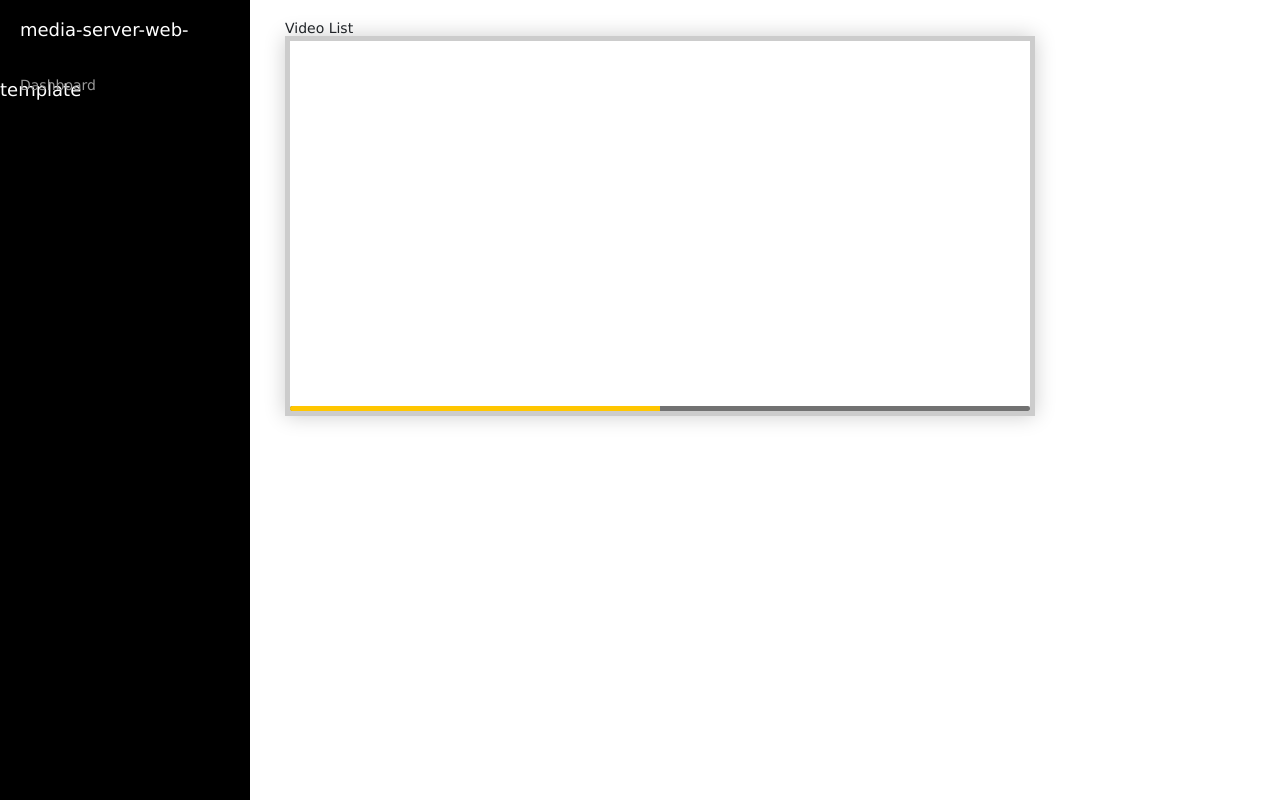
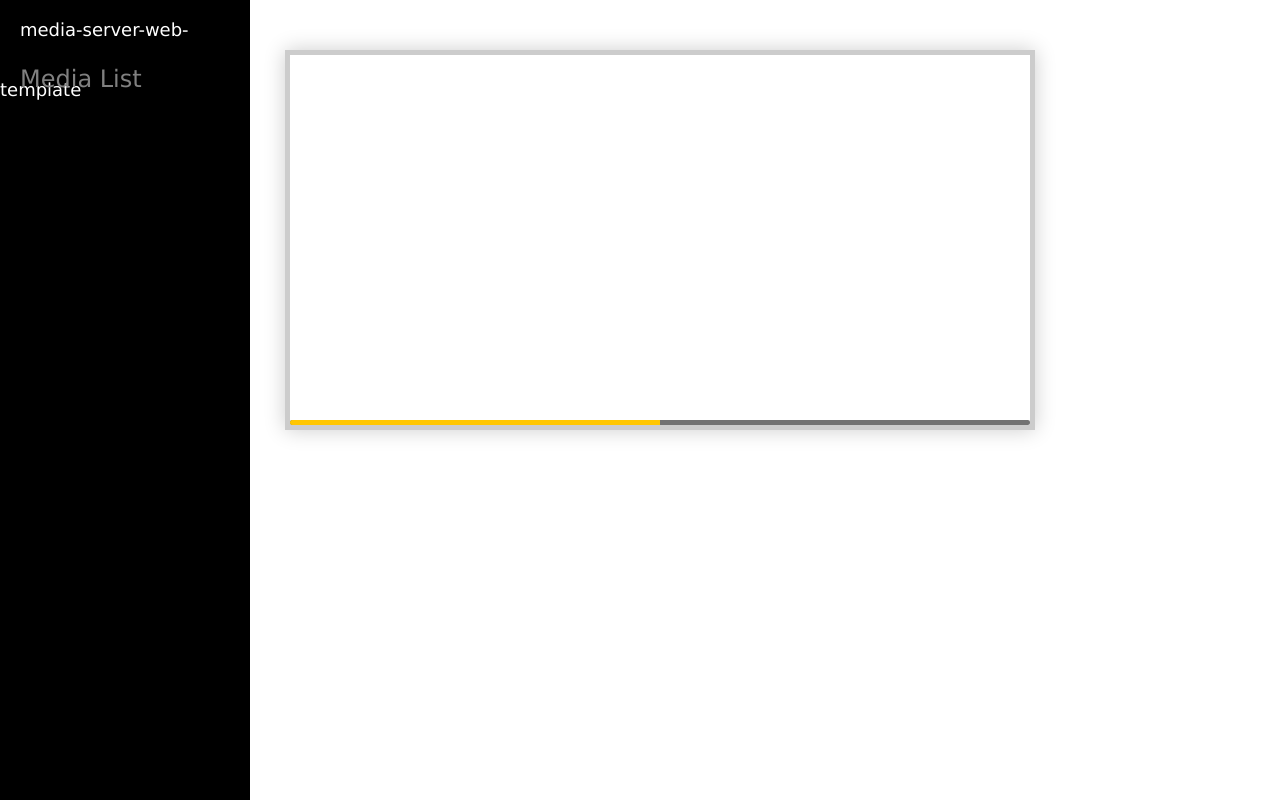
Before and after one commit to JN96/media-server-web-template, a website: page public/index.html in a window 1280 px wide. Drawn offline with Linux system fonts and the light colour scheme; no server answers.

Commit message:
removed stray text. overriden containerer-fluid css.

```diff
--- a/public/index.html
+++ b/public/index.html
@@ -20,7 +20,7 @@
 					</a>
 				</li>
 				<li>
-					<a href="#">Dashboard</a>
+					<h4>Media List</h4>
 				</li>
 			</ul>
 		</div>
@@ -28,7 +28,6 @@
 		<!-- Page Content -->
 		<div id="page-content-wrapper">
 			<div class="container-fluid">
-				<div class="video-list" name='videoList'>Video List</div>
 				<div class="player">
 					<video class="player__video viewer"></video>
 					<div class="player__controls">
--- a/public/stylesheets/style.css
+++ b/public/stylesheets/style.css
@@ -5,6 +5,10 @@ body {
 
 a {
 	color: #00B7FF;
+}
+
+h4 {
+	color: grey;
 }
 
 .player {
@@ -15,6 +19,12 @@ a {
 	font-size: 0;
 	overflow: hidden;
 }
+
+/* override sidebar-nav .container-fluid css*/
+.container-fluid {
+	padding-top: 3%;
+}
+
 /* This css is only applied when fullscreen is active. */
 .player:fullscreen {
 	max-width: none;
```
